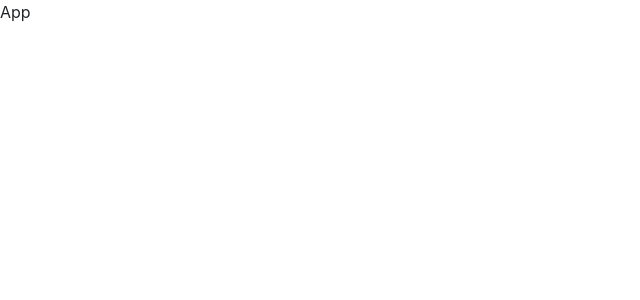
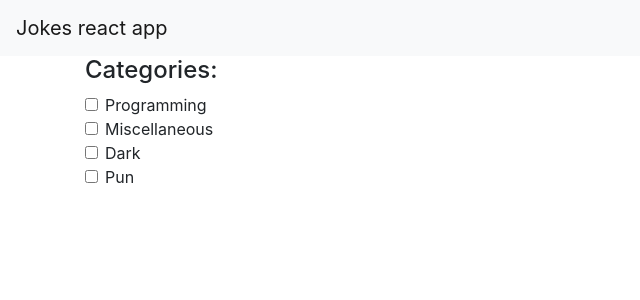
Before and after one commit to BhavyaCodes/jokes-react-redux, a React (Create React App) app: page / in a window 1280 px wide. Shown: the top 300 px of the page, without its empty margins (0-640 px from the left). Built offline with nearby package versions, Linux system fonts and the light colour scheme.

Commit message:
add navbar, some redux boilerplate, form component

```diff
--- a/src/components/App.js
+++ b/src/components/App.js
@@ -1,8 +1,16 @@
 import React from 'react'
+
+import Navbar from './Navbar'
+import Form from './Form'
 
 const App = () => {
     return(
-        <div>App</div>
+        <div>
+            <Navbar />
+            <div className="container">
+                <Form />
+            </div>
+        </div>
     )
 }
 
--- /dev/null
+++ b/src/components/Form.js
@@ -0,0 +1,53 @@
+import React from 'react'
+
+const Form = () => {
+    return(
+        <form>
+            <div className="form-group">
+                <h4>Categories:</h4>
+                <div className="form-check">
+                    <input
+                        className="form-check-input"
+                        type="checkbox" value=""
+                        id="programming"
+                    />
+                    <label className="form-check-label" htmlFor="programming">
+                        Programming
+                    </label>
+                </div>
+                <div className="form-check">
+                    <input
+                        className="form-check-input"
+                        type="checkbox"
+                        id="misc"
+                    />
+                    <label className="form-check-label" htmlFor="misc">
+                        Miscellaneous
+                    </label>
+                </div>
+                <div className="form-check">
+                    <input
+                        className="form-check-input"
+                        type="checkbox"
+                        id="dark"
+                    />
+                    <label className="form-check-label" htmlFor="dark">
+                        Dark
+                    </label>
+                </div>
+                <div className="form-check">
+                    <input
+                        className="form-check-input"
+                        type="checkbox"
+                        id="pun"
+                    />
+                    <label className="form-check-label" htmlFor="pun">
+                        Pun
+                    </label>
+                </div>
+            </div>
+        </form>
+    )
+}
+
+export default Form
--- /dev/null
+++ b/src/components/Navbar.js
@@ -0,0 +1,11 @@
+import React from 'react'
+
+const Navbar = () => {
+    return(
+        <nav className="navbar navbar-light bg-light">
+            <a className="navbar-brand" href="/">Jokes react app</a>
+        </nav>
+    )
+}
+
+export default Navbar
--- a/src/index.js
+++ b/src/index.js
@@ -1,6 +1,14 @@
 import React from 'react'
 import ReactDOM from 'react-dom'
+import { Provider } from 'react-redux'
+import { createStore } from 'redux'
+
+import reducers from './reducers'
 
 import App from './components/App'
 
-ReactDOM.render(<App />, document.querySelector('#root'))
+ReactDOM.render(
+    <Provider store={createStore(reducers)}>
+        <App />
+    </Provider>,
+    document.querySelector('#root'))
--- /dev/null
+++ b/src/reducers/index.js
@@ -0,0 +1,5 @@
+import {combineReducers} from 'redux'
+
+export default combineReducers({
+    replaceMe: () => 'hi there'
+})
```
